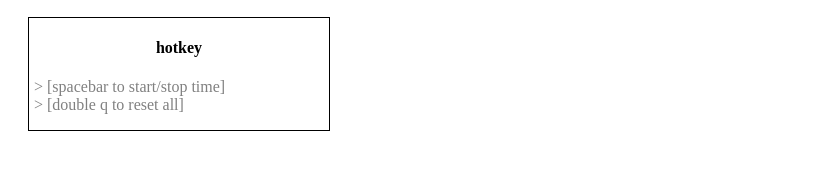
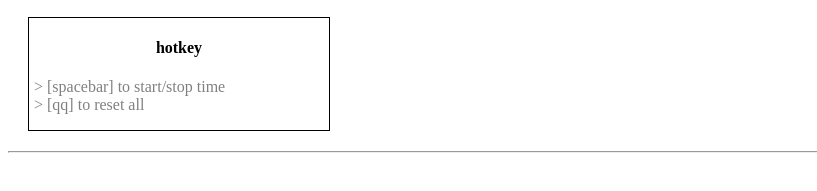
Before and after one commit to Synxdicate/IDWTLG, a plain HTML site: page index.html in a window 1280 px wide. Shown: the part 345-536 px from the top of the page, without its empty margins (0-817 px from the left). Drawn offline with Linux system fonts and the light colour scheme.

Commit message:
add horizontal line

```diff
--- a/index.html
+++ b/index.html
@@ -45,10 +45,11 @@
         <div style="text-align: left; margin: 20px; width: 300px; border: 1px solid black;">
             <h4 style="text-align: center;">hotkey</h4>
             <p style="color: grey; margin-left: 5px;">
-            > [spacebar to start/stop time]<br>
-            > [double q to reset all]
+            > [spacebar] to start/stop time<br>
+            > [qq] to reset all
             </p>
         </div>
+	<hr>
         <audio id="sound" src="./bell.mp3" preload="auto"></audio>
     </div>
 
```
